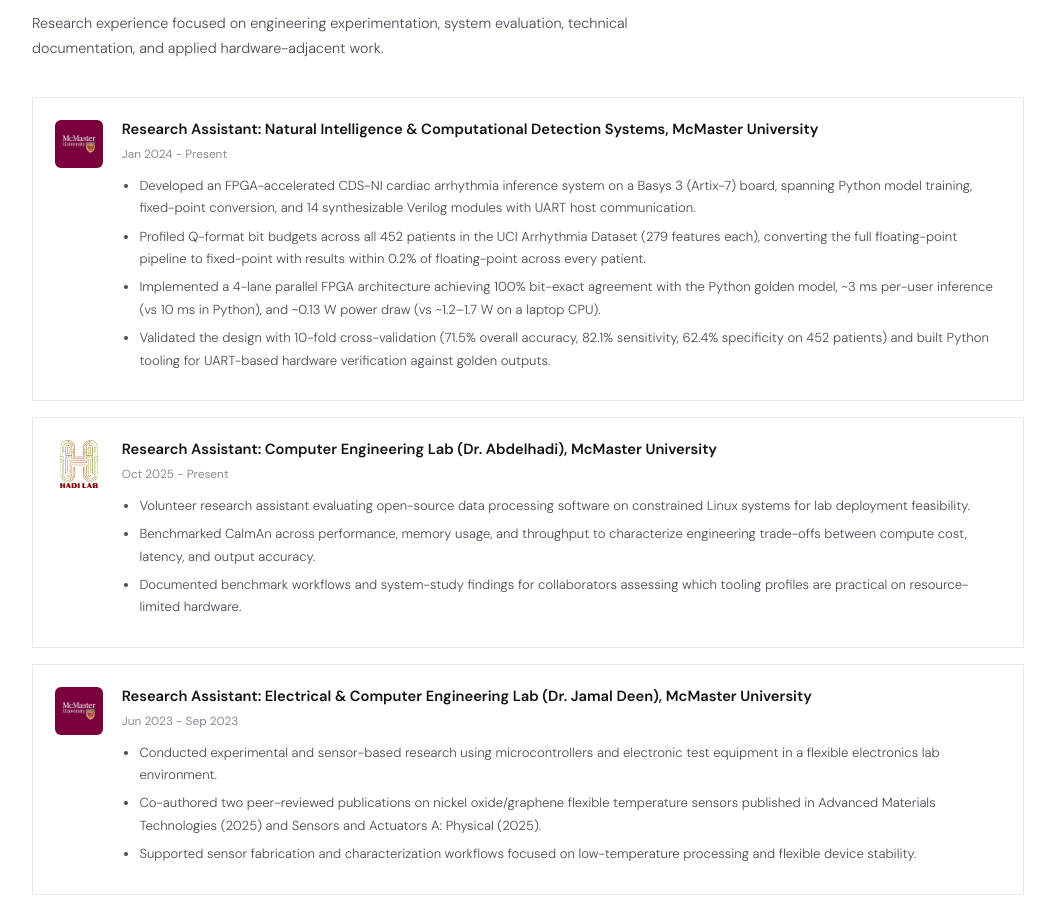
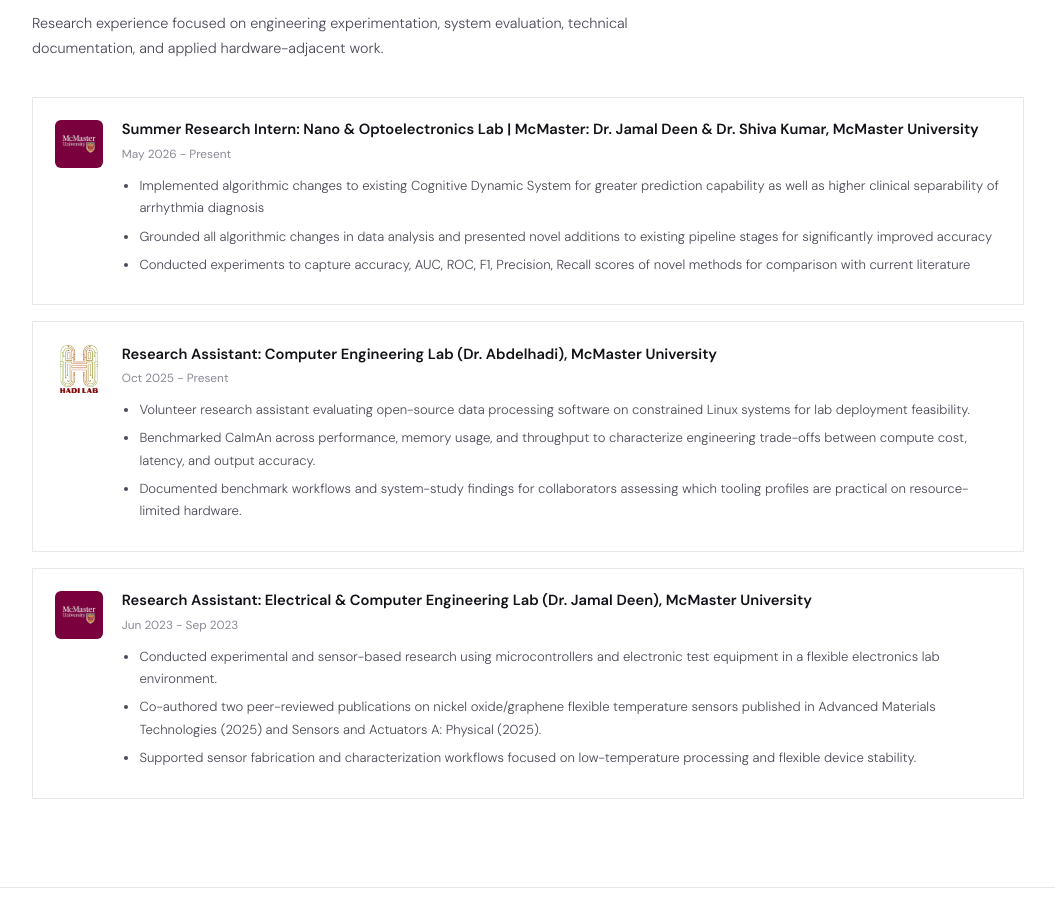
Before and after one commit to kadgitub7/portfolio, a Next.js app: page / in a window 1280 px wide. Shown: the part 2294-3211 px from the top of the page, without its empty margins (112-1167 px from the left). Built offline with nearby package versions, Linux system fonts and the light colour scheme.

Commit message:
update role

```diff
--- a/app/page.js
+++ b/app/page.js
@@ -217,14 +217,13 @@ const education = {
 
 const experience = [
   {
-    title: 'Research Assistant: Natural Intelligence & Computational Detection Systems, McMaster University',
-    date: 'Jan 2024 - Present',
+    title: 'Summer Research Intern: Nano & Optoelectronics Lab | McMaster: Dr. Jamal Deen & Dr. Shiva Kumar, McMaster University',
+    date: 'May 2026 - Present',
     icon: '/imageAssets/McMaster_Logo.jpg',
     descriptionLines: [
-      'Developed an FPGA-accelerated CDS-NI cardiac arrhythmia inference system on a Basys 3 (Artix-7) board, spanning Python model training, fixed-point conversion, and 14 synthesizable Verilog modules with UART host communication.',
-      'Profiled Q-format bit budgets across all 452 patients in the UCI Arrhythmia Dataset (279 features each), converting the full floating-point pipeline to fixed-point with results within 0.2% of floating-point across every patient.',
-      'Implemented a 4-lane parallel FPGA architecture achieving 100% bit-exact agreement with the Python golden model, ~3 ms per-user inference (vs 10 ms in Python), and ~0.13 W power draw (vs ~1.2–1.7 W on a laptop CPU).',
-      'Validated the design with 10-fold cross-validation (71.5% overall accuracy, 82.1% sensitivity, 62.4% specificity on 452 patients) and built Python tooling for UART-based hardware verification against golden outputs.',
+      'Implemented algorithmic changes to existing Cognitive Dynamic System for greater prediction capability as well as higher clinical separability of arrhythmia diagnosis',
+      'Grounded all algorithmic changes in data analysis and presented novel additions to existing pipeline stages for significantly improved accuracy',
+      'Conducted experiments to capture accuracy, AUC, ROC, F1, Precision, Recall scores of novel methods for comparison with current literature',
     ],
   },
   {
```
